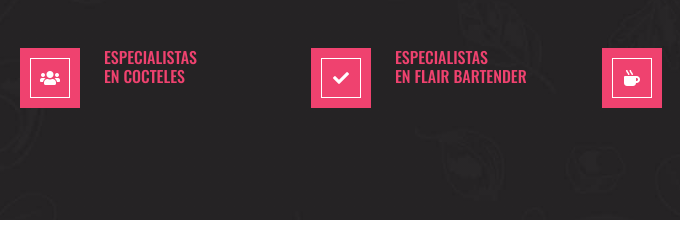
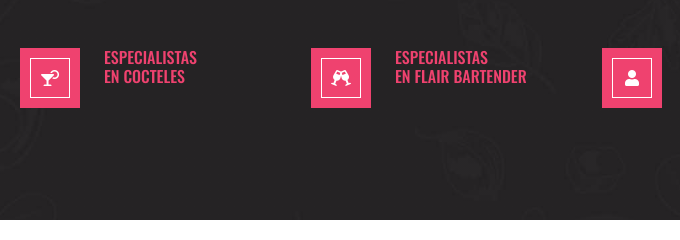
Before and after one commit to tellmepipo/Bar-Toulouse, a plain HTML site: page about.html in a window 1280 px wide. Shown: the part 1272-1512 px from the top of the page, 353-1033 px from the left. Drawn offline with nearby package versions, Linux system fonts and the light colour scheme.

Commit message:
Update about.html

```diff
--- a/about.html
+++ b/about.html
@@ -163,7 +163,7 @@
                 <div class="col-lg-3 col-md-6">
                     <div class="d-flex">
                         <div class="bg-primary border-inner d-flex align-items-center justify-content-center mb-3" style="width: 60px; height: 60px;">
-                            <i class="fa fa-users text-white"></i>
+                            <i class="fas fa-cocktail text-white"></i>
                         </div>
                         <div class="ps-4">
                             <h6 class="text-primary text-uppercase">ESPECIALISTAS<br>EN COCTELES</h6>
@@ -173,7 +173,7 @@
                 <div class="col-lg-3 col-md-6">
                     <div class="d-flex">
                         <div class="bg-primary border-inner d-flex align-items-center justify-content-center mb-3" style="width: 60px; height: 60px;">
-                            <i class="fa fa-check text-white"></i>
+                            <i class="fas fa-glass-cheers text-white"></i>
                         </div>
                         <div class="ps-4">
                             <h6 class="text-primary text-uppercase">ESPECIALISTAS<br>EN FLAIR BARTENDER</h6>
@@ -183,7 +183,7 @@
                 <div class="col-lg-3 col-md-6">
                     <div class="d-flex">
                         <div class="bg-primary border-inner d-flex align-items-center justify-content-center mb-3" style="width: 60px; height: 60px;">
-                            <i class="fa fa-mug-hot text-white"></i>
+                            <i class="fas fa-user text-white"></i>
                         </div>
                         <div class="ps-4">
                             <h6 class="text-primary text-uppercase">MÁS DE 1000<br>CLIENTES FELICES</h6>
```
